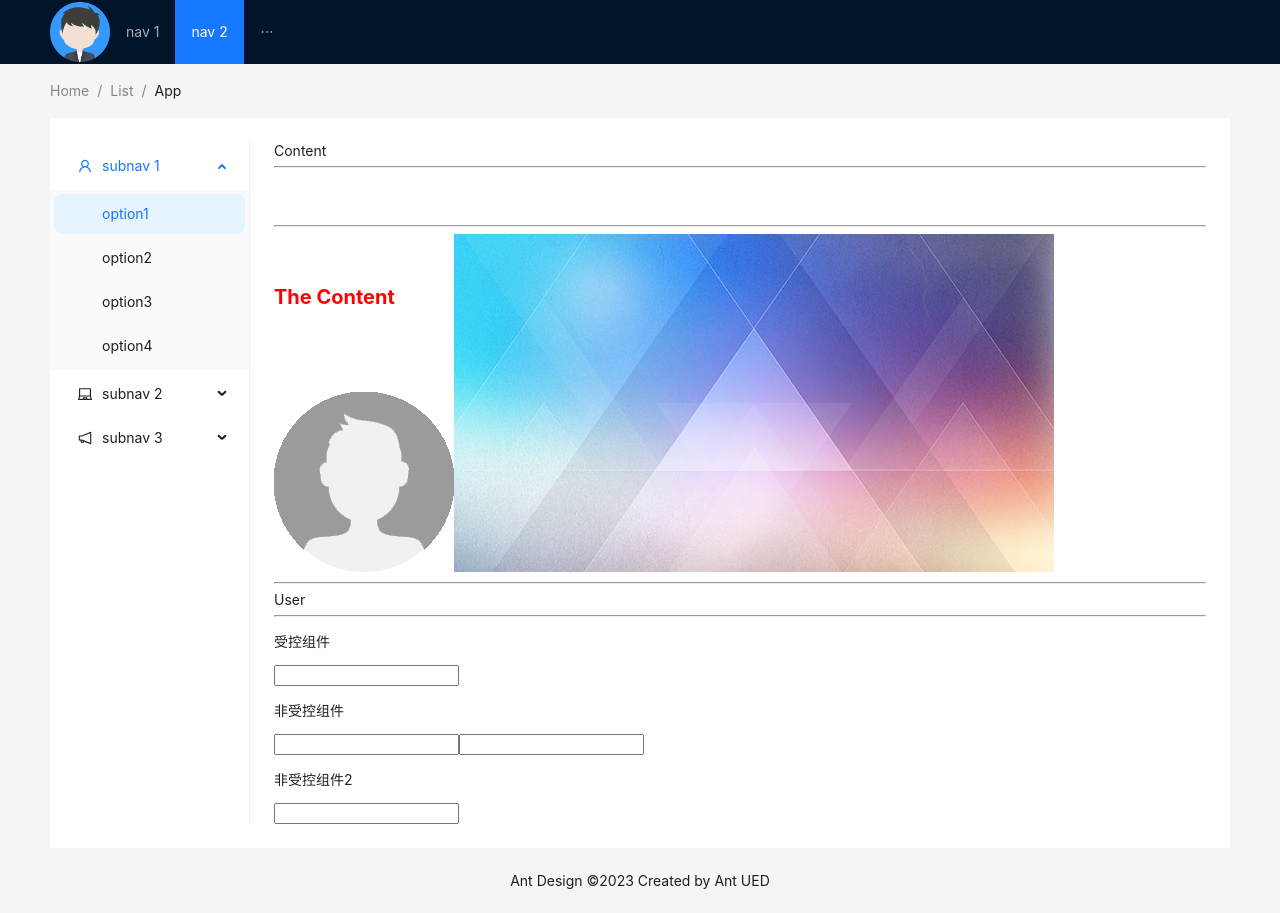
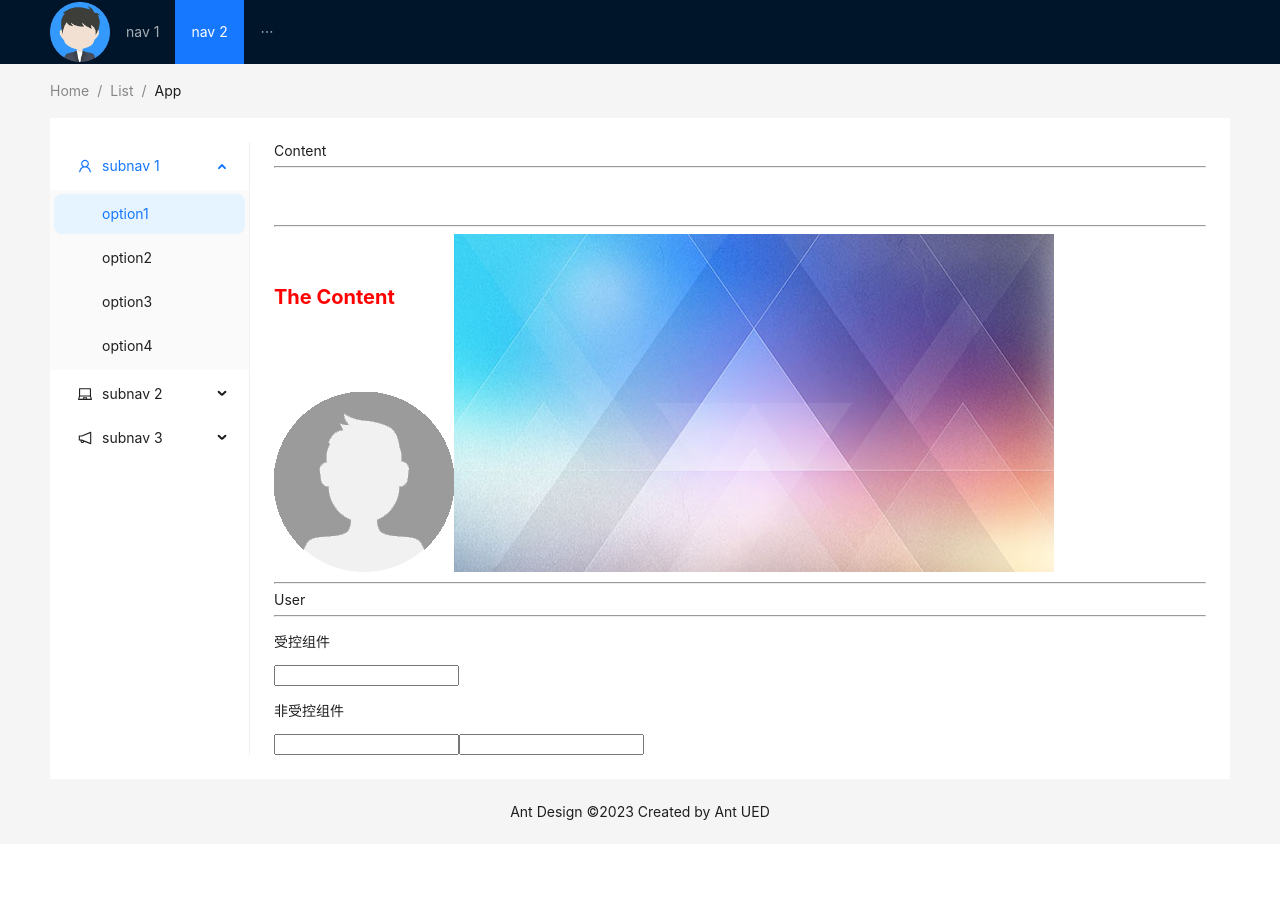
Before and after one commit to liu-yongyuan/mat-cloud-learn-react, a React app: page / in a window 1280 px wide. After the commit the page ends 844 px from the top, so only its background shows below. Built offline with nearby package versions, Linux system fonts and the light colour scheme.

Commit message:
alias 配置

```diff
--- a/babel.config.js
+++ b/babel.config.js
@@ -1,7 +1,8 @@
 const isDev = process.env.NODE_ENV === "development"; // 是否为开发模式
 
 module.exports = {
-  plugins: [isDev && require.resolve("react-refresh/babel")].filter(Boolean),
+  // plugins: [isDev && require.resolve("react-refresh/babel")].filter(Boolean),
+  plugins: ["react-refresh/babel"],
   presets: [
     [
       "@babel/preset-env",
--- a/src/pages/app/app.tsx
+++ b/src/pages/app/app.tsx
@@ -77,8 +77,6 @@ const App: React.FC = () => {
             <p>非受控组件</p>
             <input type="text" />
             <input type="text" />
-            <p>非受控组件2</p>
-            <input type="text" />
           </Content>
         </Layout>
       </Content>
```
Also changed, not shown: 1 other file (tests, documents, lock files or other folders).
